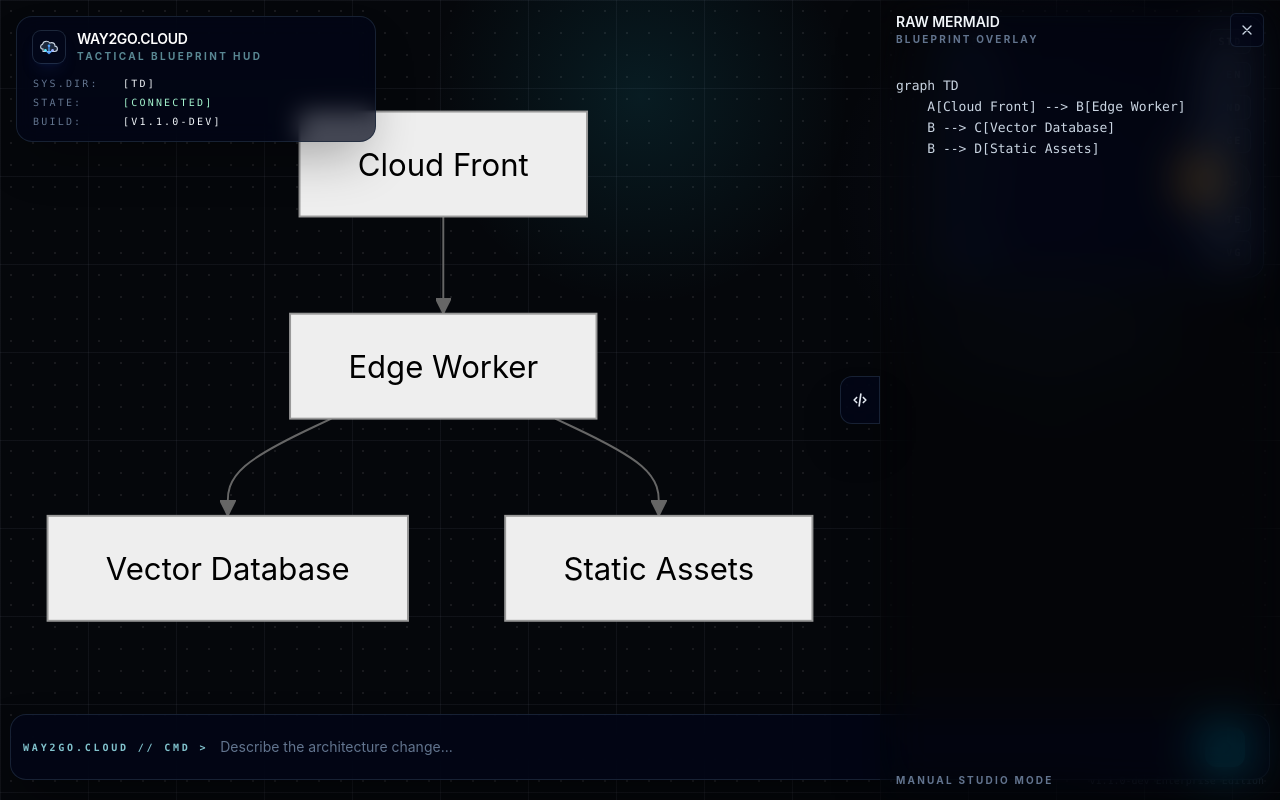
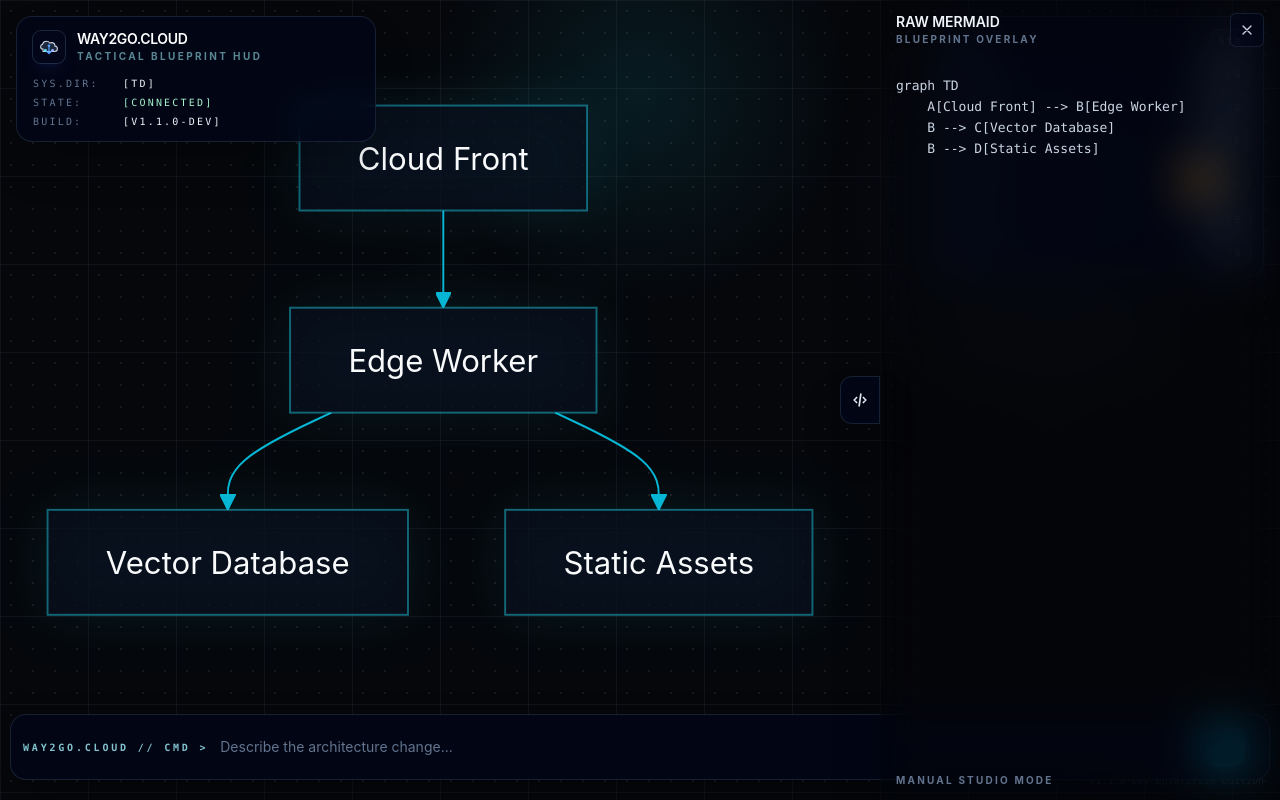
Before and after one commit to bantu-the-bot/way2go.cloud, a React (Vite) app: page / in a window 1280 px wide. Built offline with nearby package versions, Linux system fonts and the light colour scheme.

Commit message:
style: overhaul spatial canvas with premium glassmorphic dark theme and responsive auto-scaling bounds

```diff
--- a/src/App.tsx
+++ b/src/App.tsx
@@ -6,9 +6,21 @@ import { ThemeToggle } from './ThemeToggle'
 
 mermaid.initialize({
   startOnLoad: true,
-  theme: 'neutral',
+  theme: 'base',
   securityLevel: 'loose',
   fontFamily: 'var(--sans)',
+  themeVariables: {
+    background: 'transparent',
+    primaryColor: 'rgba(9, 15, 28, 0.75)', // Sleek translucent dark slate
+    primaryTextColor: '#f8fafc', // Slate-50
+    primaryBorderColor: 'rgba(34, 211, 238, 0.45)', // Cyan border
+    lineColor: '#06b6d4', // Cyan edges
+    arrowheadColor: '#06b6d4',
+    clusterBkg: 'rgba(15, 23, 42, 0.3)',
+    clusterBorder: 'rgba(100, 116, 139, 0.4)',
+    edgeLabelBackground: '#05070B',
+    textColor: '#e2e8f0',
+  }
 })
 
 const sanitizeMermaid = (code: string): string => {
--- a/src/index.css
+++ b/src/index.css
@@ -52,23 +52,35 @@ html, body {
 
 /* Mermaid SVG Responsiveness */
 .mermaid-container svg {
-  max-width: 100% !important;
+  max-width: min(1000px, 90vw) !important;
+  max-height: 70vh !important;
+  width: auto !important;
   height: auto !important;
   display: block;
+  margin: 0 auto;
+  filter: drop-shadow(0 0 30px rgba(34, 211, 238, 0.12));
 }
 
 .mermaid-container {
   width: 100% !important;
   max-width: 100% !important;
+  display: flex;
+  justify-content: center;
+  align-items: center;
 }
 
-/* Force dark text for Mermaid labels inside the white canvas */
+/* Force premium light text for Mermaid labels in dark mode */
 .mermaid-container svg text,
 .mermaid-container .node label,
 .mermaid-container .edgeLabel,
 .mermaid-container .cluster-label {
-  fill: #0f172a !important;
-  color: #0f172a !important;
+  fill: #f8fafc !important;
+  color: #f8fafc !important;
+}
+
+.mermaid-container .edgeLabel text {
+  fill: #cbd5e1 !important;
+  color: #cbd5e1 !important;
 }
 
 /* Prevent foreignObject clipping (subgraph/node labels) */
```
